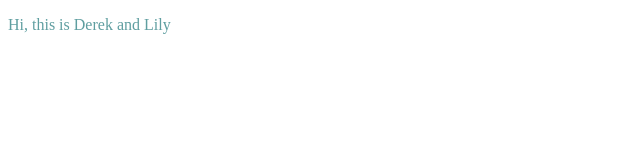
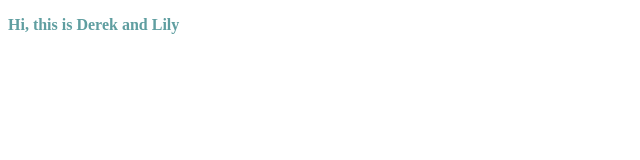
Before and after one commit to snekse/testing-testing-testing, a plain HTML site: page index.html in a window 1280 px wide. Shown: the full height of the page, 0-640 px from the left. Drawn offline with Linux system fonts and the light colour scheme.

Commit message:
Go to 900

```diff
--- a/index.html
+++ b/index.html
@@ -1,7 +1,7 @@
 <!DOCTYPE html>
 <html>
     <body>
-        <p style="color: cadetblue;">
+        <p style="color: cadetblue; font-weight: 900;">
             Hi, this is Derek and Lily
         </p>
     </body>
```
